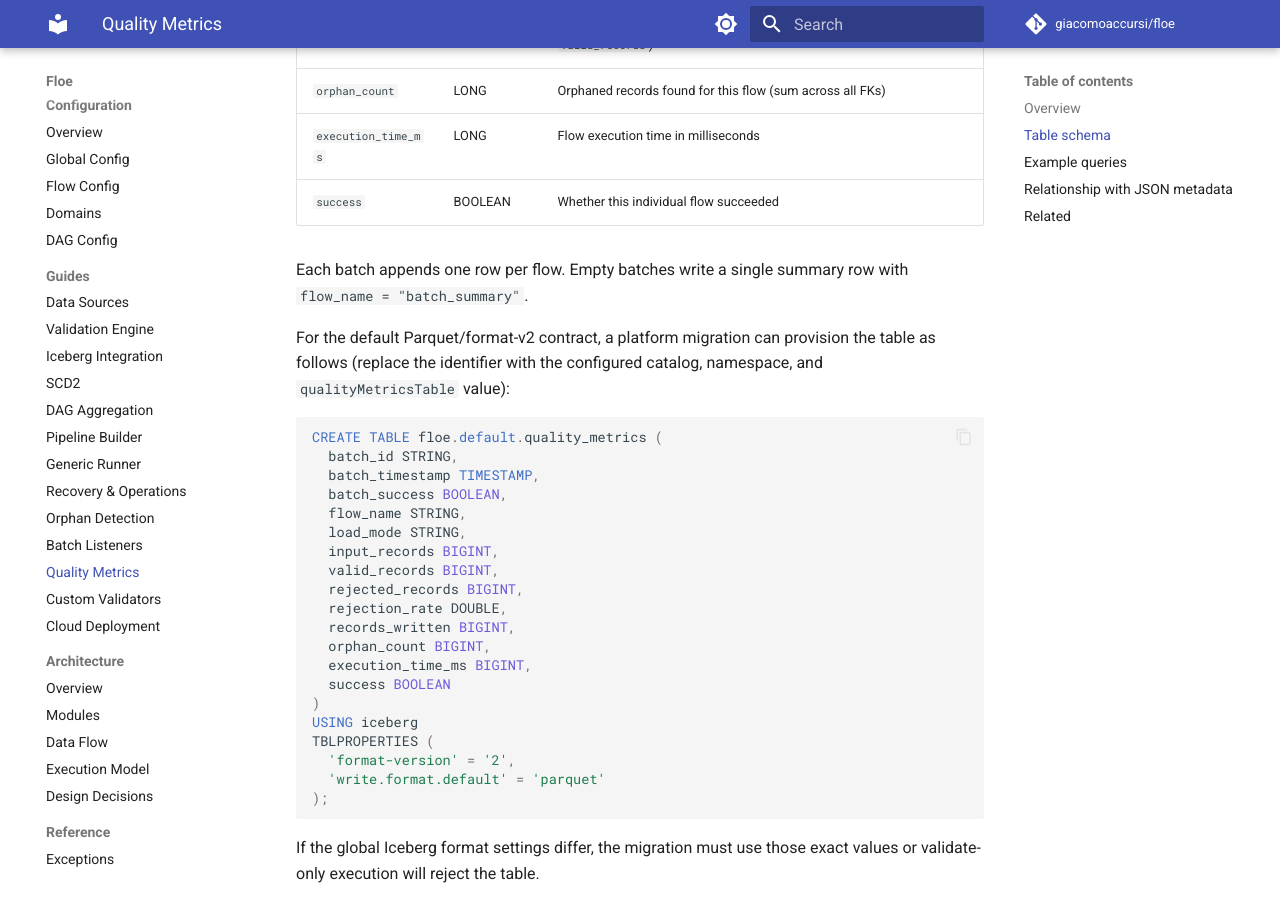
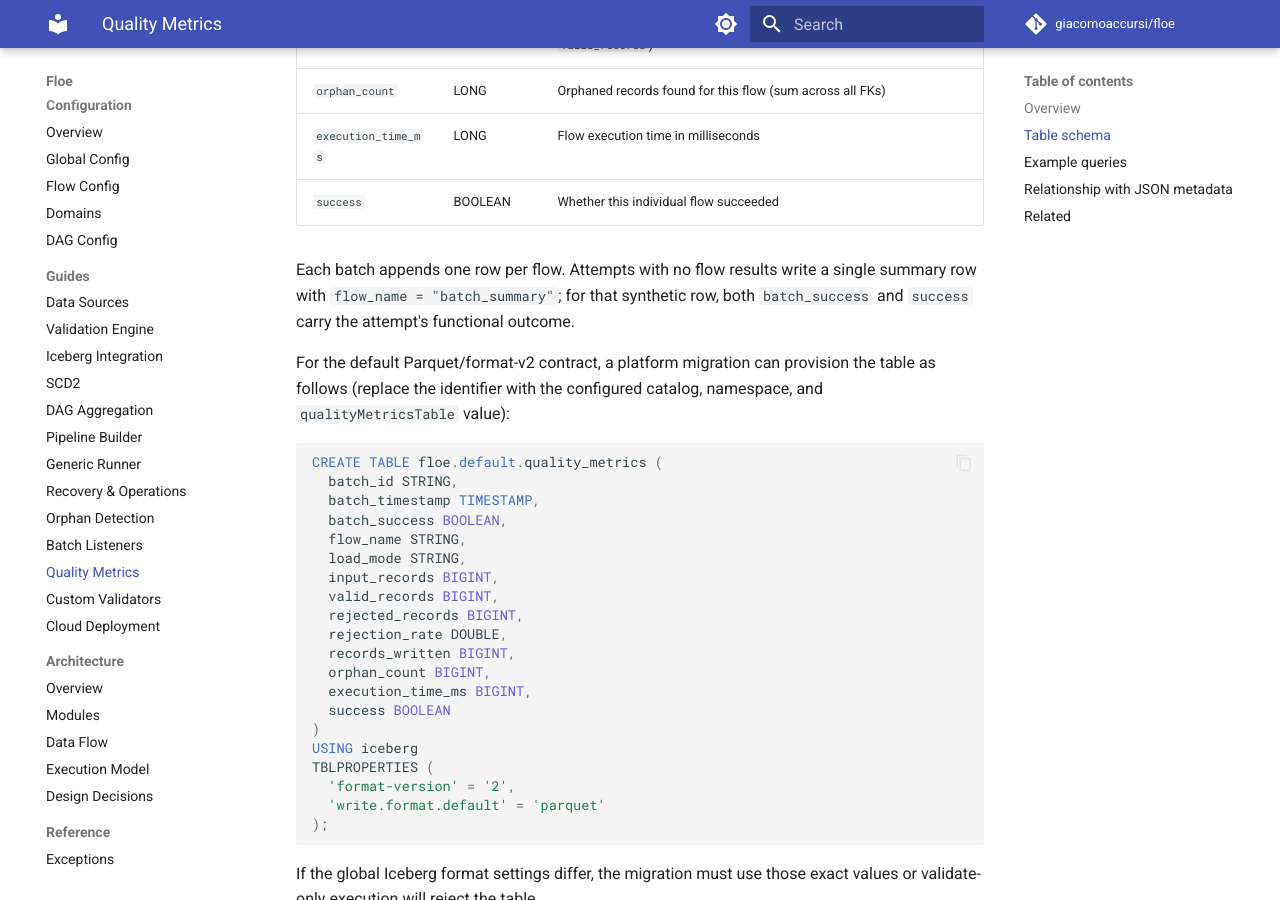
Before and after one commit to giacomoaccursi/Floe, an MkDocs documentation site: the page built from site-docs/guides/quality-metrics.md, in a window 1280 px wide and 900 px high, scrolled down 1209 px. Built offline with MkDocs 1.6.1 and Material for MkDocs 9.7.7, drawn with Linux system fonts in a browser that asks for light colours; comment, search, counter and statistics services are not loaded.

Commit message:
docs: define empty batch metrics

```diff
--- a/site-docs/guides/quality-metrics.md
+++ b/site-docs/guides/quality-metrics.md
@@ -31,7 +31,7 @@ The target follows the global DDL policy. With the enterprise default `ddlMode:
 | `execution_time_ms` | LONG | Flow execution time in milliseconds |
 | `success` | BOOLEAN | Whether this individual flow succeeded |
 
-Each batch appends one row per flow. Empty batches write a single summary row with `flow_name = "batch_summary"`.
+Each batch appends one row per flow. Attempts with no flow results write a single summary row with `flow_name = "batch_summary"`; for that synthetic row, both `batch_success` and `success` carry the attempt's functional outcome.
 
 For the default Parquet/format-v2 contract, a platform migration can provision the table as follows (replace the identifier with the configured catalog, namespace, and `qualityMetricsTable` value):
 
```
